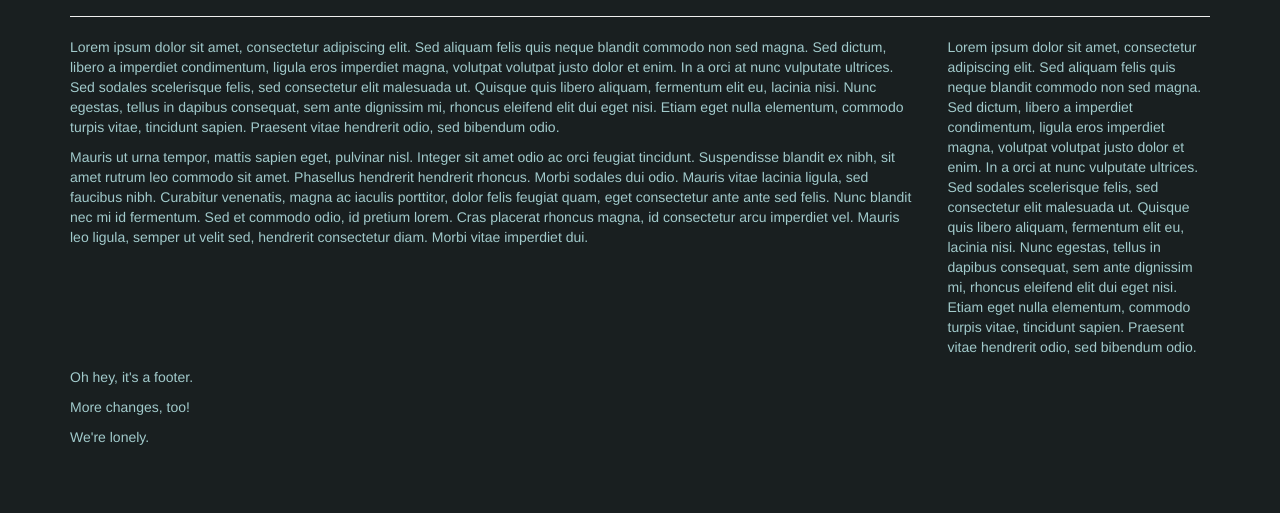
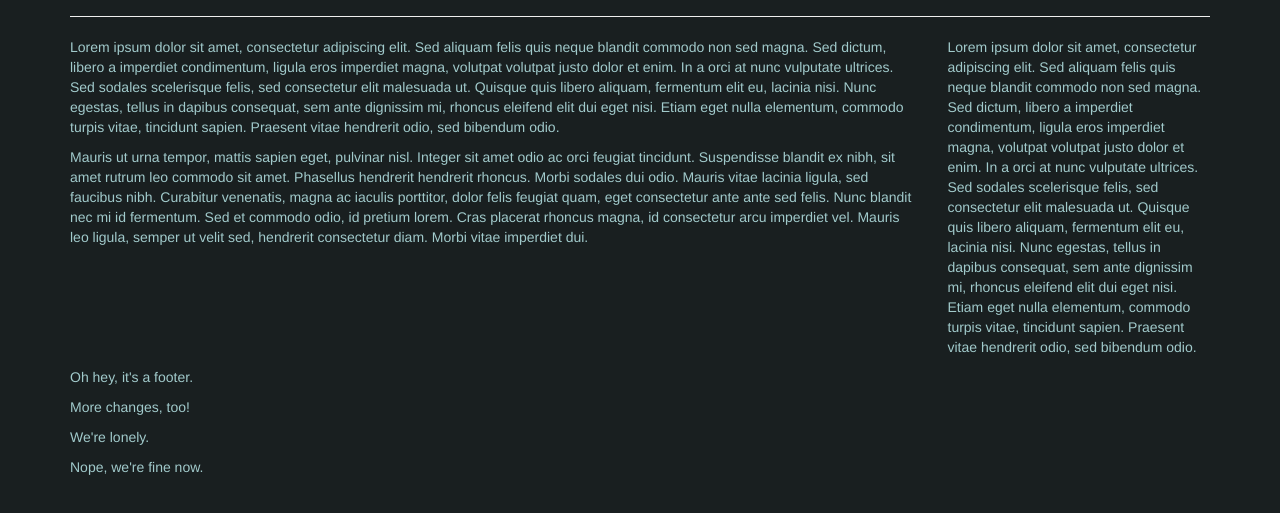
Before and after one commit to jesgs/travis-test-deployment, a website: page index.html in a window 1280 px wide. Shown: the part 83-596 px from the top of the page. Drawn offline with nearby package versions, Linux system fonts and the light colour scheme; files that its build step writes are made by us from their sources.

Commit message:
Changing non-breaking space

```diff
--- a/index.html
+++ b/index.html
@@ -43,7 +43,7 @@
             <p>Oh hey, it's a footer.</p>
             <p>More changes, too!</p>
             <p>We're lonely.</p>
-            <p>&nbsp;</p>
+            <p>Nope, we're fine now.</p>
         </div>
     </div>
 </body>
```
